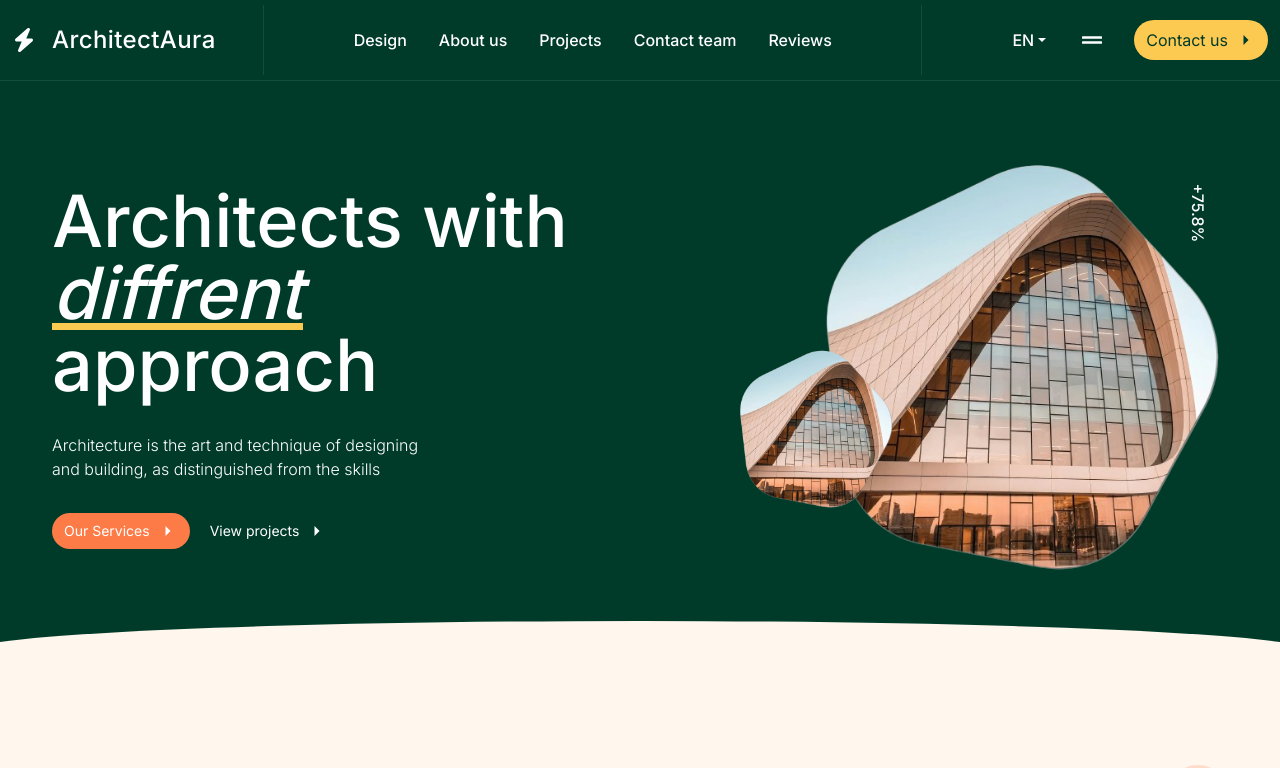
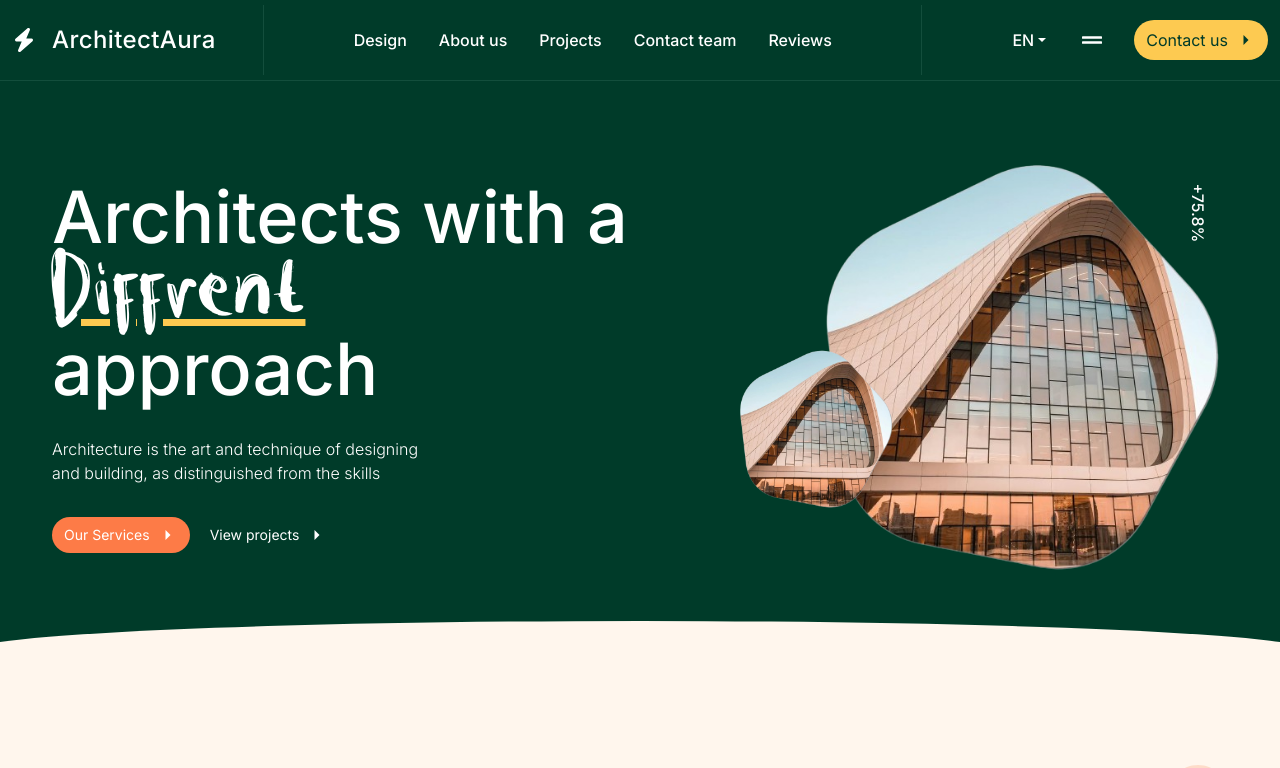
Before and after one commit to zablon-oigo/architect, a React (Vite) app: page / in a window 1280 px wide. Shown: the top 768 px of the page. Built offline with nearby package versions, Linux system fonts and the light colour scheme.

Commit message:
Adding a Custom Font

```diff
--- a/src/components/Hero.jsx
+++ b/src/components/Hero.jsx
@@ -9,7 +9,7 @@ function Hero() {
         <div className="xl:w-[1200px] mx-auto px-3 lg:flex items-center justify-between ">
             <div className="text-white lg:w-1/2">
             <h1 className="pb-8 text-2xl font-medium leading-normal lg:text-7xl first-letter:capitalize">
-                architects with <span className="underline italic decoration-[#fdca51]  ">diffrent</span> approach
+                architects with a <span className="underline capitalize decoration-[#fdca51] primary-font">diffrent</span> approach
             </h1>
             <p className="pb-8 font-light text-md lg:w-2/3 first-letter:capitalize">
                architecture is the art and technique of designing and building, as distinguished from the skills
--- a/src/index.css
+++ b/src/index.css
@@ -9,3 +9,12 @@ body{
     font-family: "Inter", sans-serif;
     background-color: #fdfdfd;
 }
+@font-face {
+    font-family:"Crayon" ;
+    src: local("Crayon"),
+    url('../src/assets/font/Crayon.ttf') format("truetype") ;
+}
+
+.primary-font{
+    font-family:"Crayon", sans-serif;
+}
```
Also changed, not shown: src/assets/font/Crayon.ttf (added).
